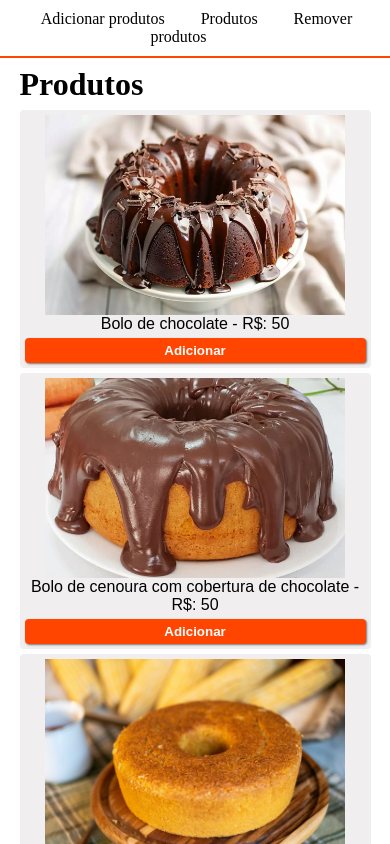
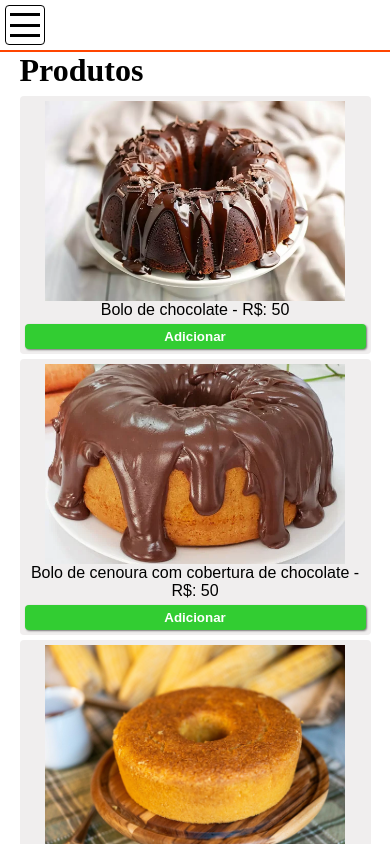
Before and after one commit to ThiagoAndrade92/carrinho, a React (Vite) app: page / in a window 390 px wide. Shown: the top 844 px of the page. Built offline with nearby package versions, Linux system fonts and the light colour scheme; data requests are answered from the project's data file.

Commit message:
menu hamburger 100% funcionando

```diff
--- a/src/components/Nav/Nav.module.css
+++ b/src/components/Nav/Nav.module.css
@@ -1,10 +1,13 @@
 .nav {
    width: 100%;
-   padding: 5px;
    margin-bottom: 2%;
    border-bottom: 2px solid orangered;
    padding: 10px;
    text-align: center;
+}
+
+.nav_mobile {
+   display: none
 }
 
 .nav a {
@@ -20,12 +23,96 @@
    height: 2px;
    width: 0;
    background-color: #ff0000;
-    position: absolute;
-    left: 0;
-    bottom: 0;
-    transition: width .3s ease-in;
+   position: absolute;
+   left: 0;
+   bottom: 0;
+   transition: width .3s ease-in;
 }
 
 .nav a:hover::after {
    width: 100%;
 }
+
+@media (max-width: 576px) {
+   .nav {
+      display: none;
+   }
+
+   .nav_mobile {
+      display: block;
+
+      width: 100%;
+      border-bottom: 2px solid orangered;
+      padding: 5px;
+      position: relative;
+   }
+
+   .menu {
+      width: 40px;
+      height: 40px;
+      border: 1px solid black;
+      border-radius: 4px;
+
+      display: flex;
+      flex-direction: column;
+      align-items: center;
+      justify-content: space-evenly;
+
+      cursor: pointer;
+   }
+
+   .line1,
+   .line2,
+   .line3 {
+      height: 3px;
+      width: 30px;
+      background-color: black;
+
+      display: flex;
+      flex-direction: column;
+      align-items: center;
+      justify-content: space-evenly;
+
+      transition: all .3s ease-in-out;
+   }
+
+   .line1Active {
+      transform: rotate(45deg) translate(5px, 5px);
+   }
+
+   .line2Active {
+      display: none;
+   }
+
+   .line3Active {
+      transform: rotate(-45deg) translate(5px, -5px);
+   }
+
+   .link {
+      position: absolute;
+      top: 100%;
+      left: 0;
+
+      background-color: #ff4500;
+      text-align: start;
+      width: 40%;
+
+      display: flex;
+      flex-direction: column;
+
+      transform: translate(-100vw);
+      transition: all .3s ease-in-out;
+   }
+
+   .linkActive {
+      transform: translate(0);
+   }
+
+   .link a {
+      text-decoration: none;
+      color: #fff;
+      padding: 5px;
+      margin-block: 10px;
+   }
+
+}
--- a/src/components/Nav/index.jsx
+++ b/src/components/Nav/index.jsx
@@ -1,11 +1,20 @@
 //Components
+import { useState } from 'react';
 import { MeuLink } from '../MeuLink';
 
 //Css
 import style from './Nav.module.css';
 
 export const Nav = () => {
+
+   const [toggle, setToggle] = useState(false);
+
+   const menuHamburger = () => {
+      setToggle(!toggle)
+   };
+
    return (
+      <>
       <nav className={`${style.nav}`}>
          <MeuLink to={'/adicionarProdutos'} >
             Adicionar produtos
@@ -19,5 +28,27 @@ export const Nav = () => {
             Remover produtos
          </MeuLink>
       </nav>
+
+      <nav className={`${style.nav_mobile}`}>
+
+         <div className={`${style.menu}`} onClick={menuHamburger}>
+            <div className={`${style.line1} ${toggle ? style.line1Active : ''}`}></div>
+            <div className={`${style.line2} ${toggle ? style.line2Active : ''}`}></div>
+            <div className={`${style.line3} ${toggle ? style.line3Active : ''}`}></div>
+         </div>
+
+         <div className={`${style.link} ${toggle ? style.linkActive : ''}`}>
+            <MeuLink to={'/adicionarProdutos'}  onClick={menuHamburger}>
+               Adicionar produtos
+            </MeuLink>
+            <MeuLink to={'/'} onClick={menuHamburger}>
+               Produtos
+            </MeuLink>
+            <MeuLink to={'/removerProdutos'} onClick={menuHamburger}>
+               Remover produtos
+            </MeuLink>
+         </div>
+      </nav>
+      </>
    )
 }
--- a/src/pages/Produtos/Produtos.module.css
+++ b/src/pages/Produtos/Produtos.module.css
@@ -1,7 +1,6 @@
 .produtos {
    padding-inline: 5%;
    max-width: 1000px;
-
 }
 
 .produtos h1 {
@@ -44,7 +43,7 @@
 .produtos button {
    border: none;
    margin-top: 5px;
-   background:#ff4500;
+   background:#32CD32;
    padding: 5px;
    color: #fff;
    cursor: pointer;
@@ -53,7 +52,7 @@
 }
 
 .produtos button:hover {
-   background:#c53501;
+   background:#228B22;
 }
 
 .produtos a {
```
